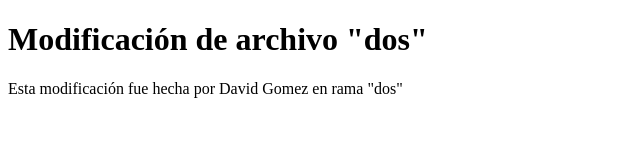
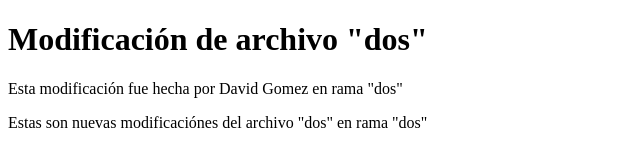
Before and after one commit to DavidM117/aweb.u1.t1.7, a plain HTML site: page U1-T1-Desarrollo_Git-Flow/Dos.html in a window 1280 px wide. Shown: the whole page, without its empty margins (0-640 px from the left). Drawn offline with Linux system fonts and the light colour scheme.

Commit message:
Modificacion nueva de archivo dos rama dos

```diff
--- a/U1-T1-Desarrollo_Git-Flow/Dos.html
+++ b/U1-T1-Desarrollo_Git-Flow/Dos.html
@@ -9,5 +9,6 @@
 <body>
     <h1>Modificación de archivo "dos"</h1>
     <p>Esta modificación fue hecha por David Gomez en rama "dos"</p>
+    <p>Estas son nuevas modificaciónes del archivo "dos" en rama "dos"</p>
 </body>
 </html>
```
